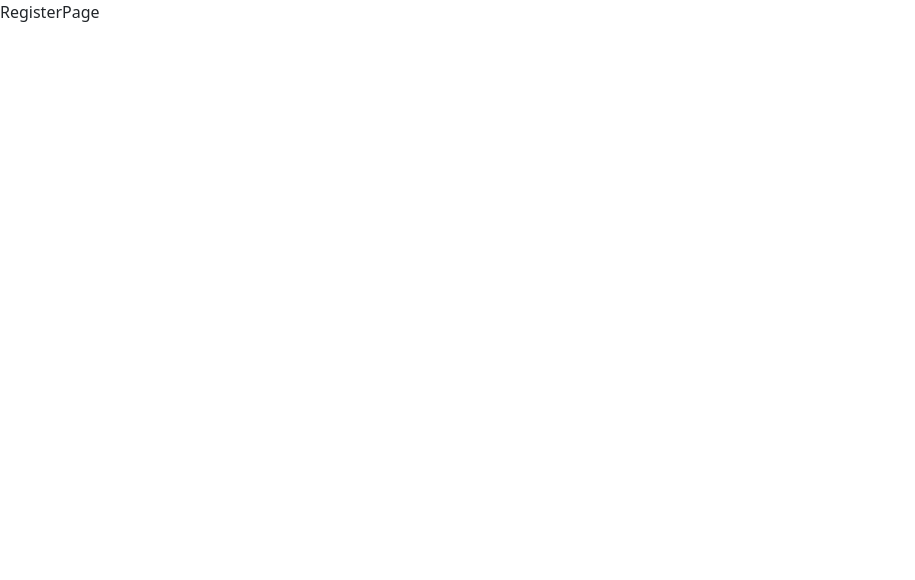
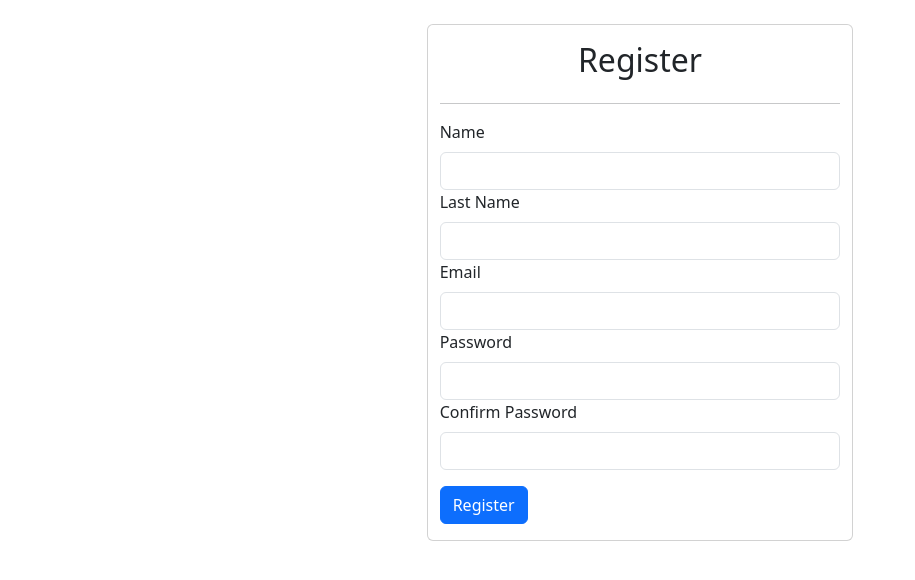
Before and after one commit to GBalatti9/argentina-wold-cup, a React (Vite) app: page /register in a window 1280 px wide. Shown: the top 580 px of the page, without its empty margins (0-915 px from the left). Built offline with nearby package versions, Linux system fonts and the light colour scheme.

Commit message:
Styling form component

```diff
--- /dev/null
+++ b/src/auth/components/FormComponent.jsx
@@ -0,0 +1,39 @@
+import { getFormByType } from "../helpers"
+
+
+export const FormComponent = ({ type }) => {
+
+    const formElements = getFormByType( type );
+    const { type: formType, inputs } = formElements ? formElements : [];
+
+    return (
+        <div className="card col-4 mx-auto mt-4 container">
+            {
+                formType === 'register'
+                ? <h2 className="text-center pt-3"> Register </h2>
+                : <h2 className="text-center pt-3"> Login </h2>
+            }
+            <hr />
+            <form>
+                {
+                    inputs.map(( input ) => (
+                        <div key={ input.name + formType }>
+                        <label className="form-label" htmlFor={ input.name }>{ input.label }</label>
+                        <input
+                            type = { input.type }
+                            name = { input.name }
+                            id   = { input.name }
+                            className="form-control"
+                            />
+                        </div>
+                    ))
+                }
+                {
+                    formType === 'register'
+                    ? <button className="btn btn-primary mt-3 mb-3"> Register </button>
+                    : <button className="btn btn-primary mt-3 mb-3"> Login </button>
+                }
+            </form>
+        </div>
+    )
+}
--- /dev/null
+++ b/src/auth/components/index.js
@@ -0,0 +1 @@
+export * from './FormComponent';
--- /dev/null
+++ b/src/auth/data/formData.js
@@ -0,0 +1,12 @@
+export const formData = [
+    {
+        "type": "register",
+        "inputs": [
+            { type: 'text', name: 'firstName', label: 'Name' },
+            { type: 'text', name: 'lastName', label: 'Last Name' },
+            { type: 'email', name: 'email', label: 'Email' },
+            { type: 'password', name: 'password', label: 'Password' },
+            { type: 'password', name: 'checkPassword', label: 'Confirm Password' },
+        ]
+    }
+]
--- /dev/null
+++ b/src/auth/helpers/getFormByType.js
@@ -0,0 +1,7 @@
+import { formData } from "../data/formData"
+
+export const getFormByType = ( type ) => {
+
+    return formData.find(( element ) => element.type === type);
+
+}
--- /dev/null
+++ b/src/auth/helpers/index.js
@@ -0,0 +1 @@
+export * from './getFormByType';
--- a/src/auth/pages/LoginPage.jsx
+++ b/src/auth/pages/LoginPage.jsx
@@ -1,7 +1,10 @@
+import { FormComponent } from "../components"
 
 
 export const LoginPage = () => {
     return (
-        <div>LoginPage</div>
+        <>
+            <FormComponent />
+        </>
     )
 }
--- a/src/auth/pages/RegisterPage.jsx
+++ b/src/auth/pages/RegisterPage.jsx
@@ -1,7 +1,10 @@
+import { FormComponent } from "../components"
 
 
 export const RegisterPage = () => {
     return (
-        <div>RegisterPage</div>
+        <>
+            <FormComponent type = { 'register' } />
+        </>
     )
 }
```
